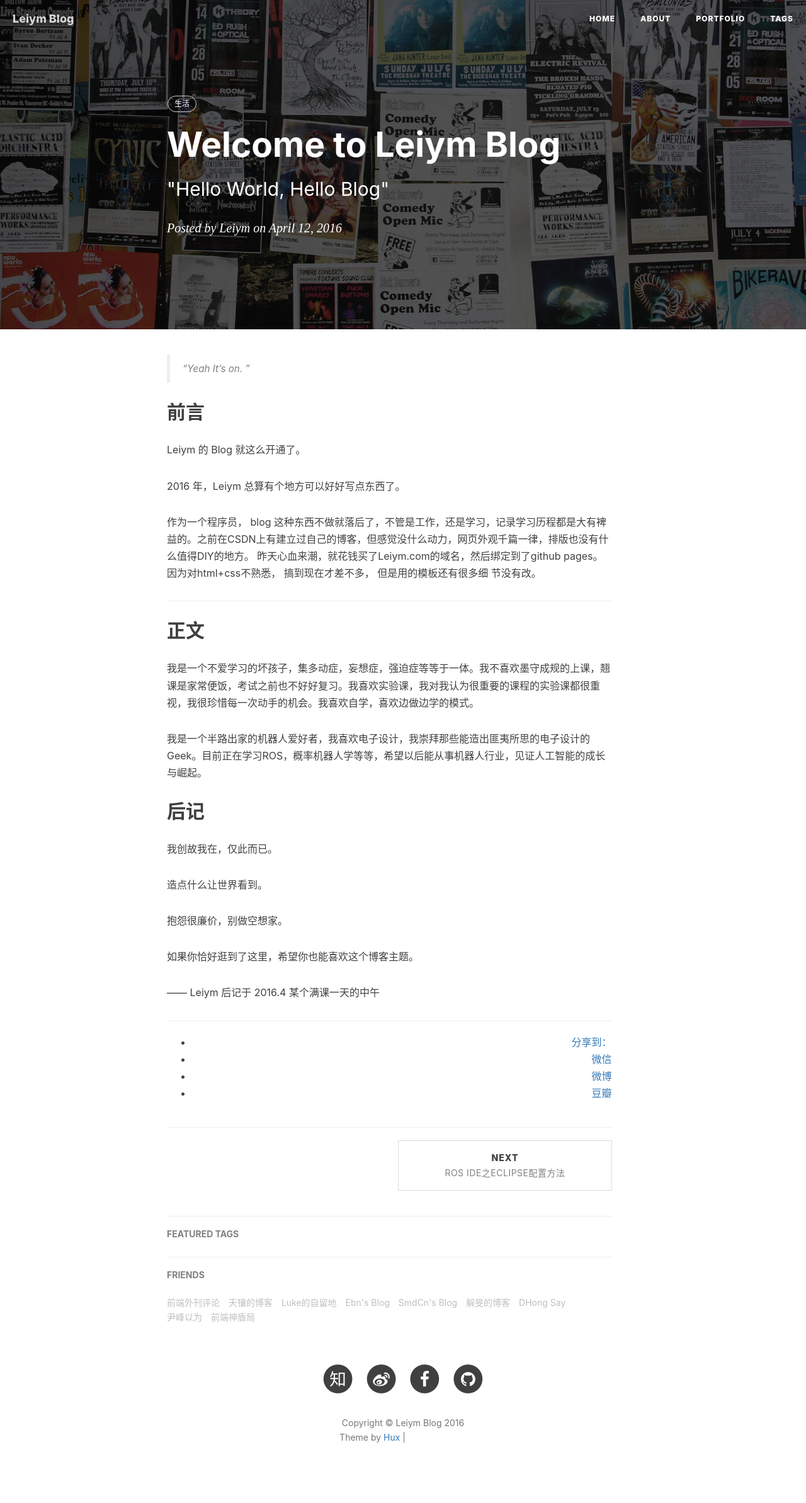
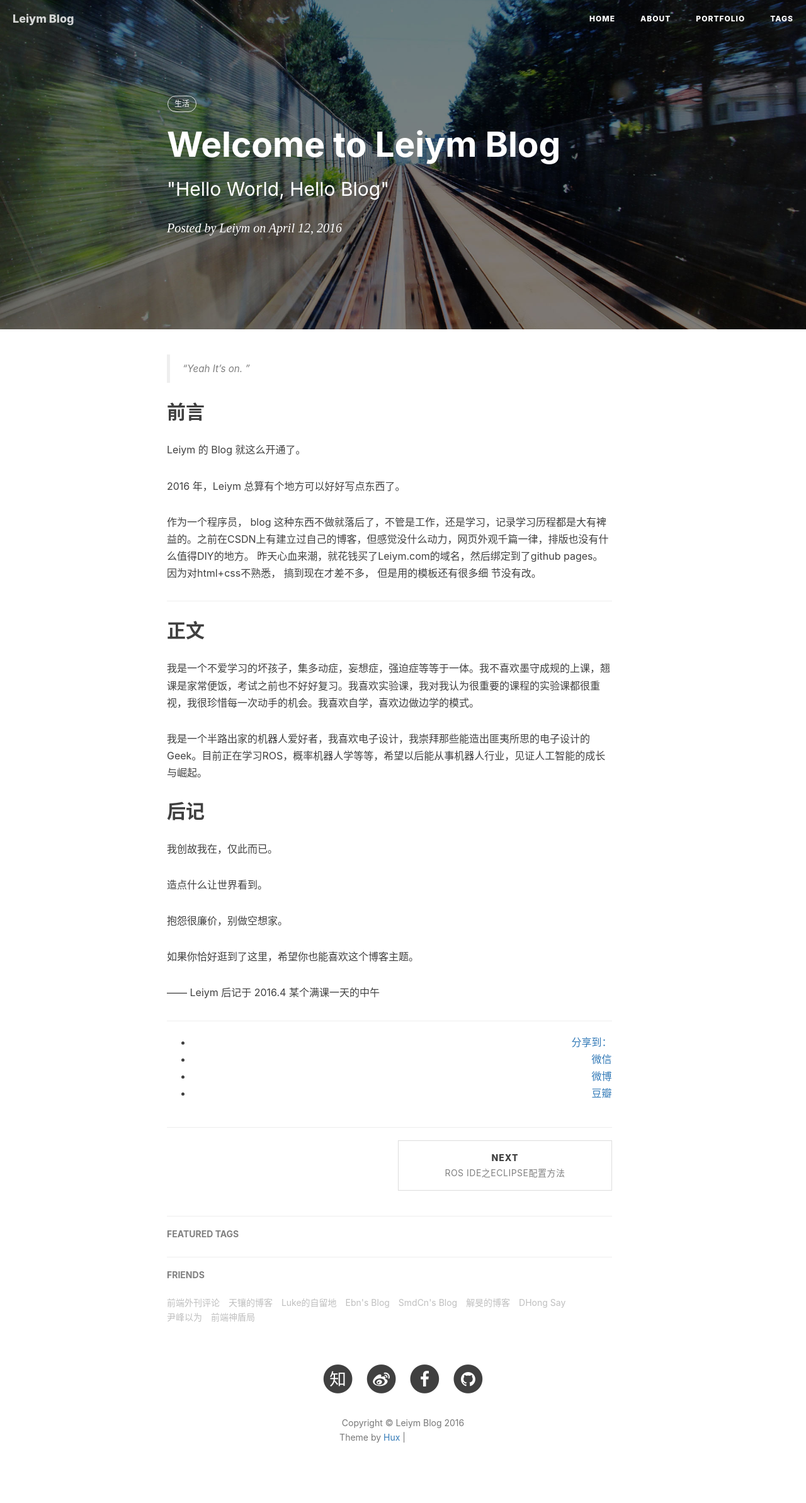
Before and after one commit to ozaki8/missmiaom.github.io, a Jekyll site: the page built from _posts/2016-04-12-hello-2016.markdown, in a window 1280 px wide. Shown: the whole page at 63% size. Built offline with Jekyll 4.4.1, drawn with Linux system fonts in a browser that asks for light colours; nearby versions of some CDN libraries; comment, search, counter and statistics services are not loaded; grey boxes are pictures that could not be loaded.

Commit message:
Update 2016-04-12-hello-2016.markdown

```diff
--- a/_posts/2016-04-12-hello-2016.markdown
+++ b/_posts/2016-04-12-hello-2016.markdown
@@ -4,6 +4,7 @@ title:      "Welcome to Leiym Blog"
 subtitle:   " \"Hello World, Hello Blog\""
 date:       2016-04-12
 author:     "Leiym"
+header-img: "img/post-bg-2015.jpg"
 tags:
     - 生活
 ---
```
